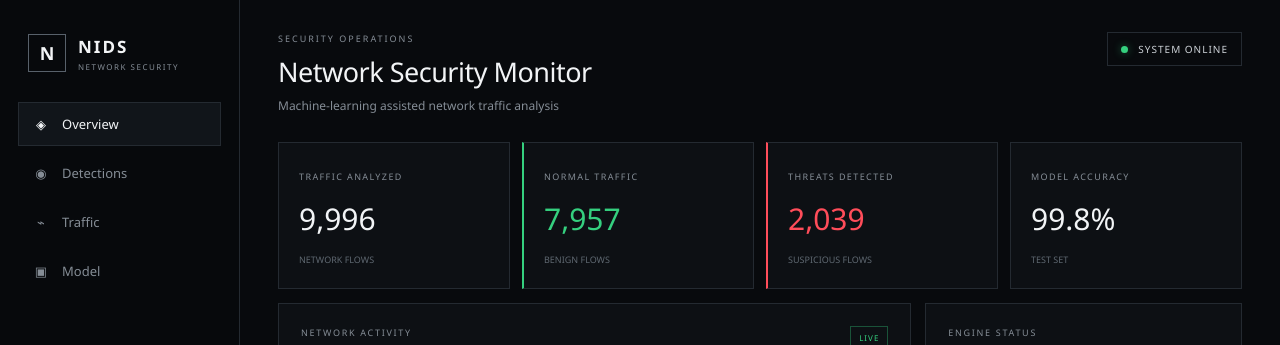
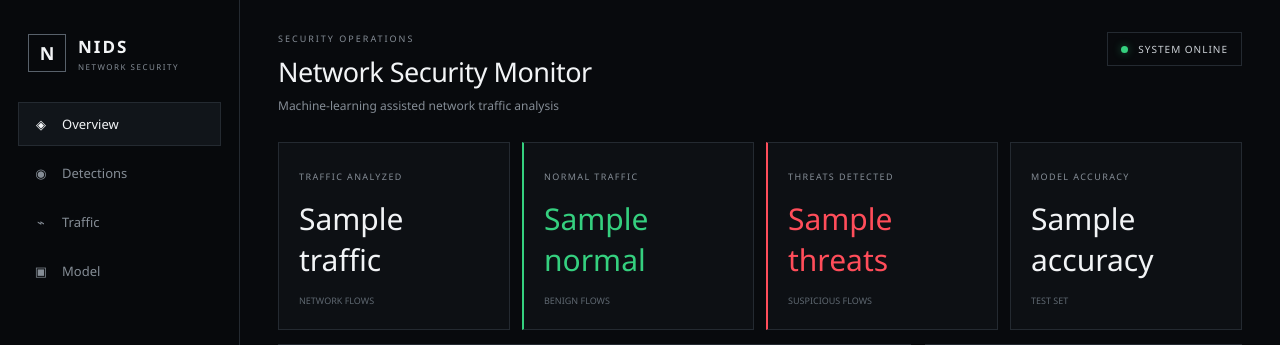
Before and after one commit to fazeen-max/AI-Network-Intrusion-Detection, a Flask app: template templates/dashboard.html in a window 1280 px wide. Shown: the top 345 px of the page. Run offline with Flask 3, Linux system fonts and the light colour scheme; the template is opened without the code that fills it: most values are stand-ins (such as "Sample title", 1, 10 or a date in 2020).

Commit message:
Connect dashboard to real dataset

```diff
--- a/main.py
+++ b/main.py
@@ -1,15 +1,24 @@
 from flask import Flask, render_template
+import pandas as pd
 
 app = Flask(__name__)
+
+DATA_PATH = "data/processed_nids.csv"
 
 
 @app.route("/")
 def dashboard():
 
+    df = pd.read_csv(DATA_PATH)
+
+    traffic = len(df)
+    normal = int((df["Label"] == "BENIGN").sum())
+    threats = traffic - normal
+
     stats = {
-        "traffic": 9996,
-        "normal": 7957,
-        "threats": 2039,
+        "traffic": traffic,
+        "normal": normal,
+        "threats": threats,
         "accuracy": "99.8%"
     }
 
@@ -20,6 +29,7 @@ def dashboard():
 
 
 if __name__ == "__main__":
+
     print("=" * 55)
     print("🛡️ NIDS WEB DASHBOARD")
     print("=" * 55)
@@ -27,6 +37,4 @@ if __name__ == "__main__":
     print("➡️ Open: http://127.0.0.1:5000")
     print("=" * 55)
 
-    app.run(
-        debug=True
-    )
+    app.run(debug=True)
--- a/templates/dashboard.html
+++ b/templates/dashboard.html
@@ -92,7 +92,7 @@
                     TRAFFIC ANALYZED
                 </span>
 
-                <strong>9,996</strong>
+                <strong>{{ stats.traffic }}</strong>
 
                 <span class="stat-meta">
                     NETWORK FLOWS
@@ -105,8 +105,7 @@
                     NORMAL TRAFFIC
                 </span>
 
-                <strong>7,957</strong>
-
+                <strong>{{ stats.normal }}</strong>
                 <span class="stat-meta">
                     BENIGN FLOWS
                 </span>
@@ -118,8 +117,7 @@
                     THREATS DETECTED
                 </span>
 
-                <strong>2,039</strong>
-
+                <strong>{{ stats.threats }}</strong>
                 <span class="stat-meta">
                     SUSPICIOUS FLOWS
                 </span>
@@ -131,7 +129,7 @@
                     MODEL ACCURACY
                 </span>
 
-                <strong>99.8%</strong>
+                <strong>{{ stats.accuracy }}</strong>
 
                 <span class="stat-meta">
                     TEST SET
```
